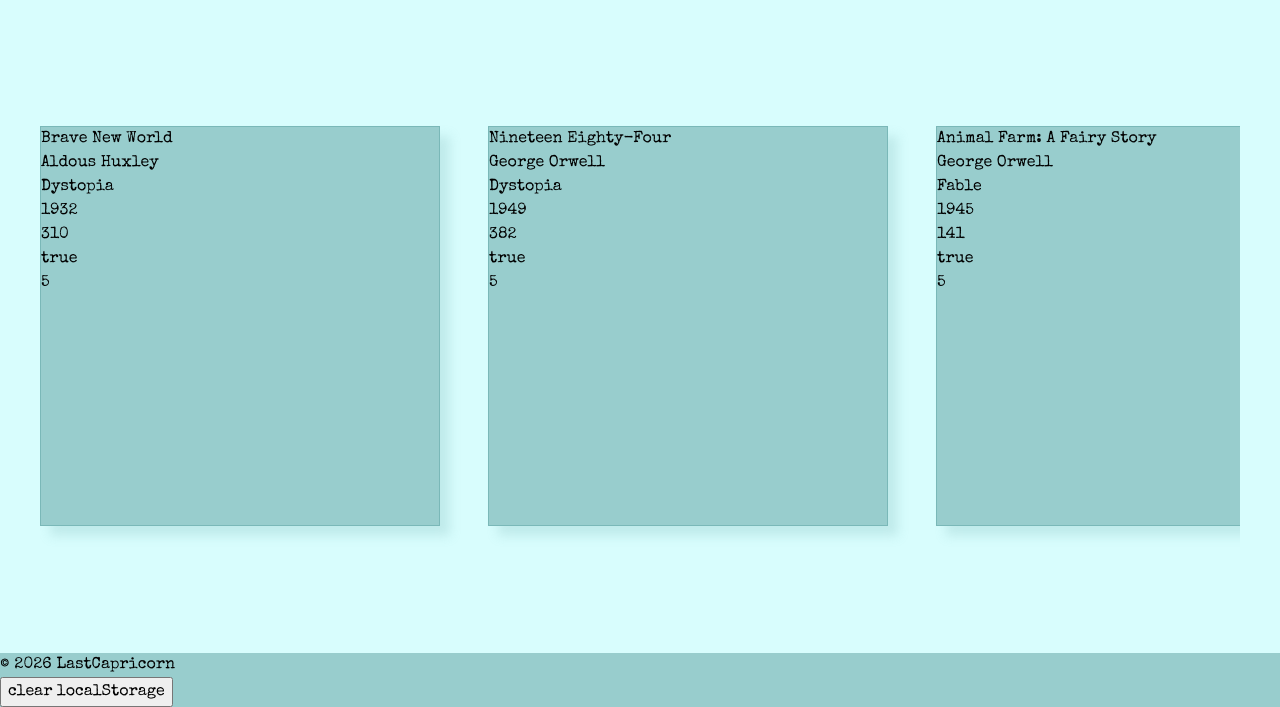
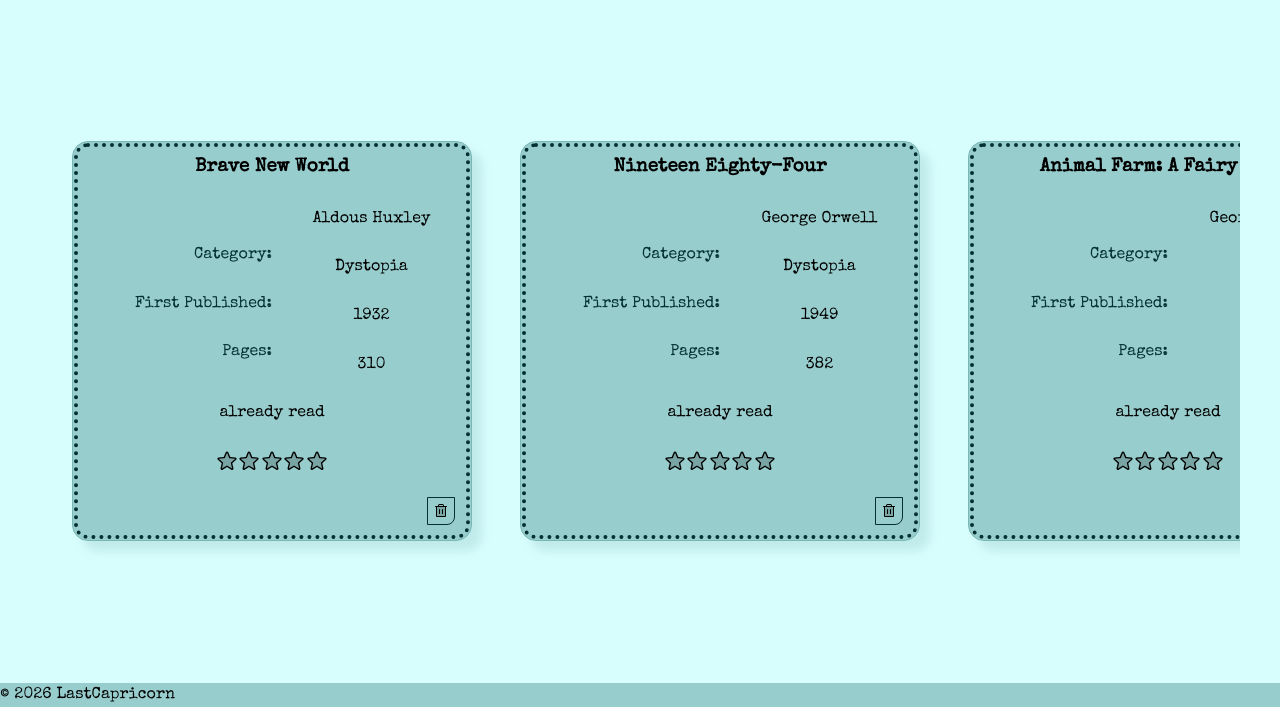
Before and after one commit to LastCapricorn/library-1a, a plain HTML site: page index.html in a window 1280 px wide. Shown: the part 93-800 px from the top of the page. Drawn offline with Linux system fonts and the light colour scheme.

Commit message:
Add Functionality for the Book Form
- New Books can be created, which will then be stored in
the current bookshelf
- Add Functions on the Book.prototype to get existing bookcards
from the Book Objects
- Assigning UUID not in the Constructor for consistency

```diff
--- a/css/style.css
+++ b/css/style.css
@@ -327,6 +327,7 @@ dialog button[type="submit"] {
 .container {
   width: min(100dvw, 1200px);
   margin: 3rem auto;
+  padding-inline: 2rem;
   display: grid;
   grid-auto-flow: column;
   grid-auto-columns: 1fr;
@@ -337,16 +338,92 @@ dialog button[type="submit"] {
   scroll-snap-type: inline mandatory;
 }
 .book-card {
-  width: min(100dvw, 400px);
+  width: min(96dvw, 400px);
   height: 400px;
   background-color: var(--bg-card);
   border: 1px solid var(--bg-toolbar);
+  outline: 4px dotted var(--ch-li);
+  outline-offset: -6px;
+  border-radius: 16px;
+  corner-shape: bevel;
   box-shadow: 10px 10px 10px 0px color(from var(--bg-toolbar) srgb r g b / 0.25);
-  scroll-snap-align: none start;
-  transition: 200ms;
-}
-.book-card:first-of-type {
-  scroll-margin-inline-start: 2rem;
+  scroll-snap-align: none center;
+  display: grid;
+  grid-template-columns: 1fr 1fr;
+  grid-template-areas:
+    "title title"
+    ". author"
+    "sp-cat category"
+    "sp-year year"
+    "sp-pages pages"
+    "read read"
+    "rating rating"
+    ". trash";
+  justify-items: center;
+  align-items: center;
+
+  .book-title {
+    grid-area: title;
+  }
+  .book-author {
+    grid-area: author;
+  }
+  .sp-cat {
+    grid-area: sp-cat;
+  }
+  .book-category {
+    grid-area: category;
+  }
+  .sp-year {
+    grid-area: sp-year;
+  }
+  .book-year {
+    grid-area: year;
+  }
+  .sp-pages {
+    grid-area: sp-pages;
+  }
+  .book-pages {
+    grid-area: pages;
+  }
+  .book-read {
+    grid-area: read;
+  }
+  .book-rating {
+    grid-area: rating;
+    display: flex;
+  }
+  .book-rating span {
+    font-size: 1.4rem;
+  }
+  .book-rating span.colored {
+    color: gold;
+  }
+  .trash {
+    grid-area: trash;
+    justify-self: end;
+    width: 28px;
+    aspect-ratio: 1 / 1;
+    margin-inline-end: 1rem;
+    margin-block-end: 0.2rem;
+    background-color: var(--bg-header);
+    border: 1px groove var(--ch-li);
+    border-bottom-right-radius: 8px;
+    corner-bottom-right-shape: bevel;
+    display: grid;
+    justify-content: center;
+    align-items: center;
+  }
+  .trash span {
+  }
+  [class^="sp-"] {
+    justify-self: right;
+    align-self: start;
+    color: var(--ch-li)
+  }
+  [class^="ph--"] {
+    cursor: pointer;
+  }
 }
 
 footer {
--- a/index.html
+++ b/index.html
@@ -49,8 +49,9 @@
       </div>
     </nav>
   </header>
+
   <dialog id="book_dialog">
-    <form action="" method="dialog">
+    <form action="#" method="dialog" name="book_form" id="book_form">
       <button type="button" command="close" commandfor="book_dialog">
         <span class="ph--x-square-duotone"></span>
      </button>
@@ -90,7 +91,7 @@
          <input type="checkbox" id="star5" value="5">
        </label>
      </div>
-     <button type="submit">create!</button>
+     <button type="submit" id="book-form_submit" form="book_form">create!</button>
     </form>
   </dialog>
 
@@ -120,6 +121,11 @@
         <a href="https://github.com/LastCapricorn">repositories</a>
         on github
       </li>
+      <li>
+        You can
+        <button type="button">clear localStorage</button>
+        before you close this page or for testing purposes
+      </li>
     </ul>
   </div>
 
@@ -129,18 +135,29 @@
     <div>
       <span>&copy; 2026 LastCapricorn</span>
     </div>
-    <button type="button">clear localStorage</button>
   </footer>
 
   <template id="book-card-template">
     <div class="book-card">
-      <p class="book-title"></p>
+      <h3 class="book-title"></h3>
       <p class="book-author"></p>
+      <span class="sp-cat">Category:</span>
       <p class="book-category"></p>
+      <span class="sp-year">First Published:</span>
       <p class="book-year"></p>
+      <span class="sp-pages">Pages:</span>
       <p class="book-pages"></p>
       <p class="book-read"></p>
-      <p class="book-rating"></p>
+      <div class="book-rating">
+        <span class="ph--star-duotone"></span>
+        <span class="ph--star-duotone"></span>
+        <span class="ph--star-duotone"></span>
+        <span class="ph--star-duotone"></span>
+        <span class="ph--star-duotone"></span>
+      </div>
+      <button type="button" class="trash">
+        <span class="ph--trash-duotone"></span>
+      </button>
     </div>
   </template>
 
--- a/js/script.js
+++ b/js/script.js
@@ -3,17 +3,17 @@
 const library1a = ( () => {
 
   const exmpLibData = [
+    [ "The Talisman", "Peter Straub, Stephen King", "Fantasy", 1984, 784, true, 5 ],
+    [ "The Dark Tower", "Stephen King", "Fantasy", 2012, 4720, true, 5 ],
+    [ "The Lord Of The Rings", "J.R.R. Tolkien", "Fantasy", 1955, 1178, true, 5 ],
+    [ "The Hobbit", "J.R.R. Tolkien", "Children's Fantasy", 1937, 320, true, 5 ],
+    [ "Harry Potter And The Deathly Hallows", "Joanne K. Rowling", "Fantasy", 2007, 767, false, 0 ],
+    [ "The Man Who Planted Trees", "Jean Giono", "Allegory", 1953, 71, true, 5],
+    [ "The Hundred-Year-Old Man Who Climbed Out The Window And Disappeared", "Jonas Jonasson", "Comic Novel", 2009, 413, true, 5 ],
+    [ "The Stone And The Flute", "Hans Bemmann", "Fairy tale", 1983, 935, true, 5 ],
+    [ "Animal Farm: A Fairy Story", "George Orwell", "Fable", 1945, 141, true, 5 ],
+    [ "Nineteen Eighty-Four", "George Orwell", "Dystopia", 1949, 382, true, 5 ],
     [ "Brave New World", "Aldous Huxley", "Dystopia", 1932, 310, true, 5 ],
-    [ "Nineteen Eighty-Four", "George Orwell", "Dystopia", 1949, 382, true, 5 ],
-    [ "Animal Farm: A Fairy Story", "George Orwell", "Fable", 1945, 141, true, 5 ],
-    [ "The Stone And The Flute", "Hans Bemmann", "Fairy tale", 1983, 935, true, 5 ],
-    [ "The Hundred-Year-Old Man Who Climbed Out The Window And Disappeared", "Jonas Jonasson", "Comic Novel", 2009, 413, true, 5 ],
-    [ "The Man Who Planted Trees", "Jean Giono", "Allegory", 1953, 71, true, 5],
-    [ "Harry Potter And The Deathly Hallows", "Joanne K. Rowling", "Fantasy", 2007, 767, false, 0 ],
-    [ "The Hobbit", "J.R.R. Tolkien", "Children's Fantasy", 1937, 320, true, 5 ],
-    [ "The Lord Of The Rings", "J.R.R. Tolkien", "Fantasy", 1955, 1178, true, 5 ],
-    [ "The Dark Tower", "Stephen King", "Fantasy", 2012, 4720, true, 5 ],
-    [ "The Talisman", "Peter Straub, Stephen King", "Fantasy", 1984, 784, true, 5 ],
   ];
 
   const library = [];
@@ -26,7 +26,7 @@ const library1a = ( () => {
     this[name] = [];
   }
 
-  function Book(title, author = "", category = "", year = 2026, pages = 0, read = false, rating = 0) {
+  function Book(title, author = "", category = "", year = 2026, pages = 0, read = false, rating = 0, uuid = "") {
     if (!new.target) throw Error("The 'new' operator is required for using the constructor function.");
     if (arguments[0] === "" || arguments[0] === undefined)
       throw Error("The Book needs at least a title.");
@@ -37,8 +37,22 @@ const library1a = ( () => {
     this.pages = pages;
     this.read = read;
     this.rating = rating;
+    this.uuid = uuid;
+  }
+
+  Book.prototype.bookcard = {};
+
+  Book.prototype.generateUuid = function() {
     this.uuid = crypto.randomUUID();
   }
+
+  Book.prototype.setBookcard = function() {
+    this.bookcard = createBookcard(this);
+  }
+
+  Book.prototype.getBookcard = function() {
+    return this.bookcard;
+  };
 
   const preferredScheme = () => getComputedStyle(document.documentElement).getPropertyValue("color-scheme");
   const getStoredIndex = () => localStorage.getItem("lib1a_stored-index");
@@ -46,15 +60,22 @@ const library1a = ( () => {
   const getIndex = value => library.findIndex( shelf => shelf.name === value);
   const storeLibrary = () => localStorage.setItem("lib1a_library", JSON.stringify(library));
   const getStoredLibrary = () =>JSON.parse(localStorage.getItem("lib1a_library"));
+  const currentBookshelf = () => library[getStoredIndex()][library[getStoredIndex()].name];
   const container = document.querySelector(".container");
   const selectBookshelf = document.querySelector("#shelf-select");
   const bookshelfDialog = document.querySelector("#bookshelf_dialog");
   const bookshelfForm = document.querySelector("#bookshelf_form");
   const inputBookshelfName = document.querySelector("#bookshelf_name");
+  const bookDialog = document.querySelector("#book_dialog");
+  const bookForm = document.querySelector("#book_form");
   const stars = document.querySelectorAll(".star input");
   let rating = 0;
 
-  function createBookCard(book) {
+  function displayBookcard(book) {
+    container.prepend(book.getBookcard());
+  }
+
+  function createBookcard(book) {
     const template = document.querySelector("#book-card-template");
     const cloneCard = document.importNode(template.content, true);
     cloneCard.querySelector(".book-card").setAttribute("id", book.uuid);
@@ -63,19 +84,38 @@ const library1a = ( () => {
     cloneCard.querySelector(".book-category").textContent = book.category;
     cloneCard.querySelector(".book-year").textContent = book.year;
     cloneCard.querySelector(".book-pages").textContent = book.pages;
-    cloneCard.querySelector(".book-read").textContent = book.read;
-    cloneCard.querySelector(".book-rating").textContent = book.rating;
-    container.appendChild(cloneCard);
+    cloneCard.querySelector(".book-read").textContent = book.read ? "already read" : "not read yet";
+    cloneCard.querySelector(".book-rating").dataset.rate = book.rating;
+    return cloneCard;
+  }
+
+  function createBook(ev) {
+    ev.preventDefault();
+    try {
+      const newBookData = [...document.querySelectorAll("#book_form > input")]
+        .map( date => date.getAttribute("type") === "checkbox" ? date.checked : date.value);
+      const newBookRating = [...bookForm.querySelectorAll("div input")].reduce( (sum, star) => star.checked ? ++sum : sum, 0);
+      newBookData.push(newBookRating);
+      const newBook = new Book(...newBookData);
+      newBook.generateUuid();
+      newBook.setBookcard();
+      currentBookshelf().push(newBook);
+      storeLibrary();
+      bookForm.reset();
+      bookDialog.close();
+      displayBookcard(newBook);
+    } catch (error) {
+      console.error(error);
+    }
   }
 
   function changeBookshelf() {
     container.querySelectorAll("div").forEach( div => div.remove());
     storeIndex(getIndex(selectBookshelf.value));
-    library[getStoredIndex()][library[getStoredIndex()].name].forEach( bookData => createBookCard(bookData));
+    initBookshelf();
   }
 
   function addBookshelfOption(name, selected="true") {
-    console.log(selected);
     const newOption = document.createElement("option");
     newOption.setAttribute("value", name);
     if(selected) newOption.setAttribute("selected", "");
@@ -100,20 +140,34 @@ const library1a = ( () => {
     }
   }
 
+  function initBookshelf() {
+    currentBookshelf().forEach( book => {
+      const bookData = [];
+      for (const elem in book) {
+        bookData.push(book[elem]);
+      }
+      const storedBook = new Book(...bookData);
+      storedBook.setBookcard();
+      displayBookcard(storedBook);
+    });
+  }
+
   function initLibrary() {
     if(!getStoredLibrary()) {
       const exampleBookshelf = new Bookshelf("example");
       exmpLibData.forEach( bookData => {
         const newBook = new Book(...bookData);
+        newBook.generateUuid();
         exampleBookshelf[exampleBookshelf.name].push(newBook);
-        createBookCard(newBook);
+        newBook.setBookcard();
+        displayBookcard(newBook);
       });
       library.push(exampleBookshelf);
       storeLibrary();
       storeIndex(0);
     } else {
       library.push(...getStoredLibrary());
-      library[getStoredIndex()][library[getStoredIndex()].name].forEach( bookData => createBookCard(bookData));
+      initBookshelf();
     }
     library.forEach( shelf => addBookshelfOption(shelf.name, getIndex(shelf.name) === Number(getStoredIndex()) ? true : false));
   }
@@ -138,6 +192,7 @@ const library1a = ( () => {
     setStarDisplay();
   }
 
+  bookForm.addEventListener("submit", createBook);
   selectBookshelf.addEventListener("change", changeBookshelf);
   bookshelfForm.addEventListener("submit", createBookshelf);
   inputBookshelfName.addEventListener("input", () => {
@@ -148,7 +203,7 @@ const library1a = ( () => {
     }
   });
   stars.forEach( star => star.addEventListener("change", setRating));
-  document.querySelector("footer button").addEventListener("click", () => {
+  document.querySelector("#info_pop button").addEventListener("click", () => {
     localStorage.clear();
     while(library.length) library.pop();
   });
@@ -164,6 +219,3 @@ const library1a = ( () => {
   initLibrary();
 
 })();
-
-  // const bookTest = new Book("The Godfather", "Mario Puzo", "Crime Novel", 1969, 446, true, 5);
-  // createBookCard(bookTest);
```
